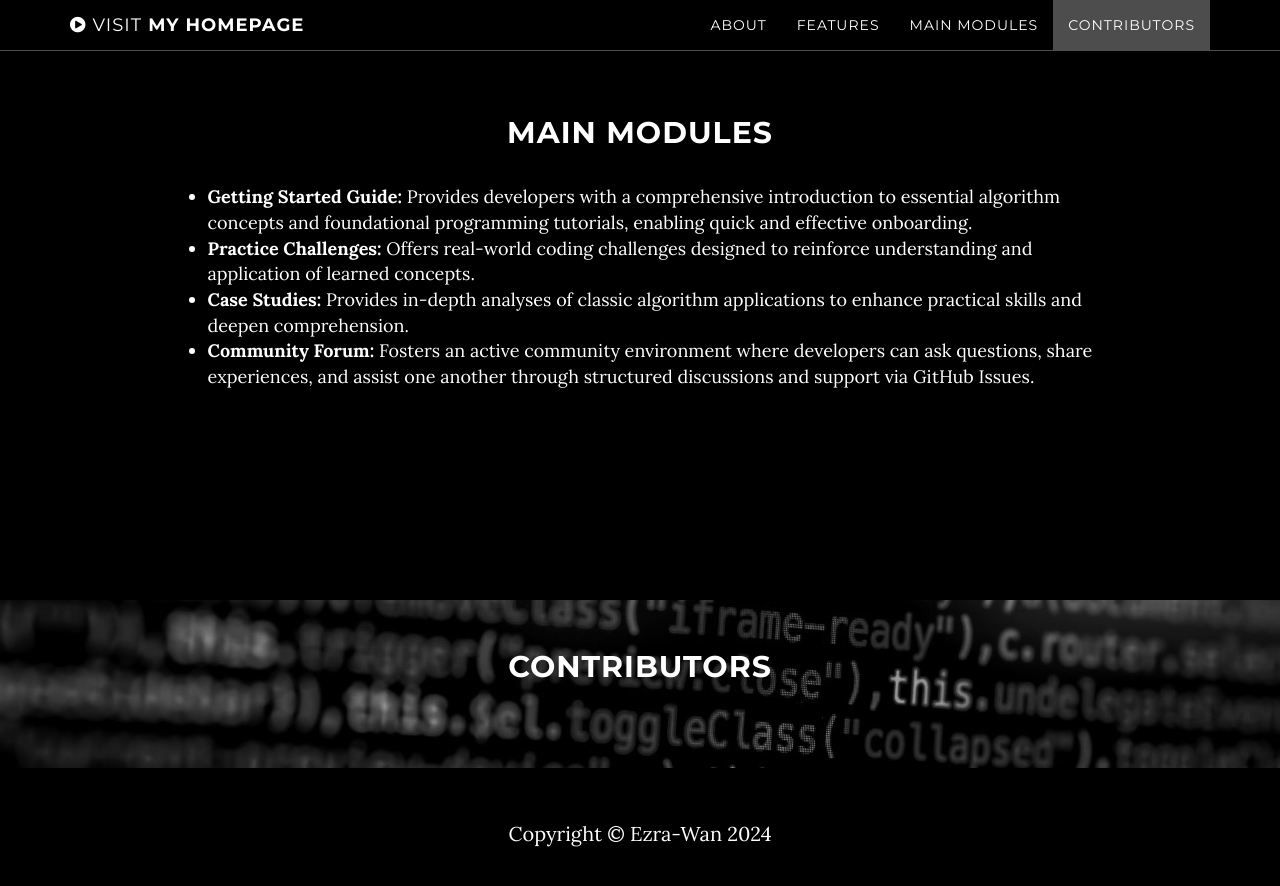
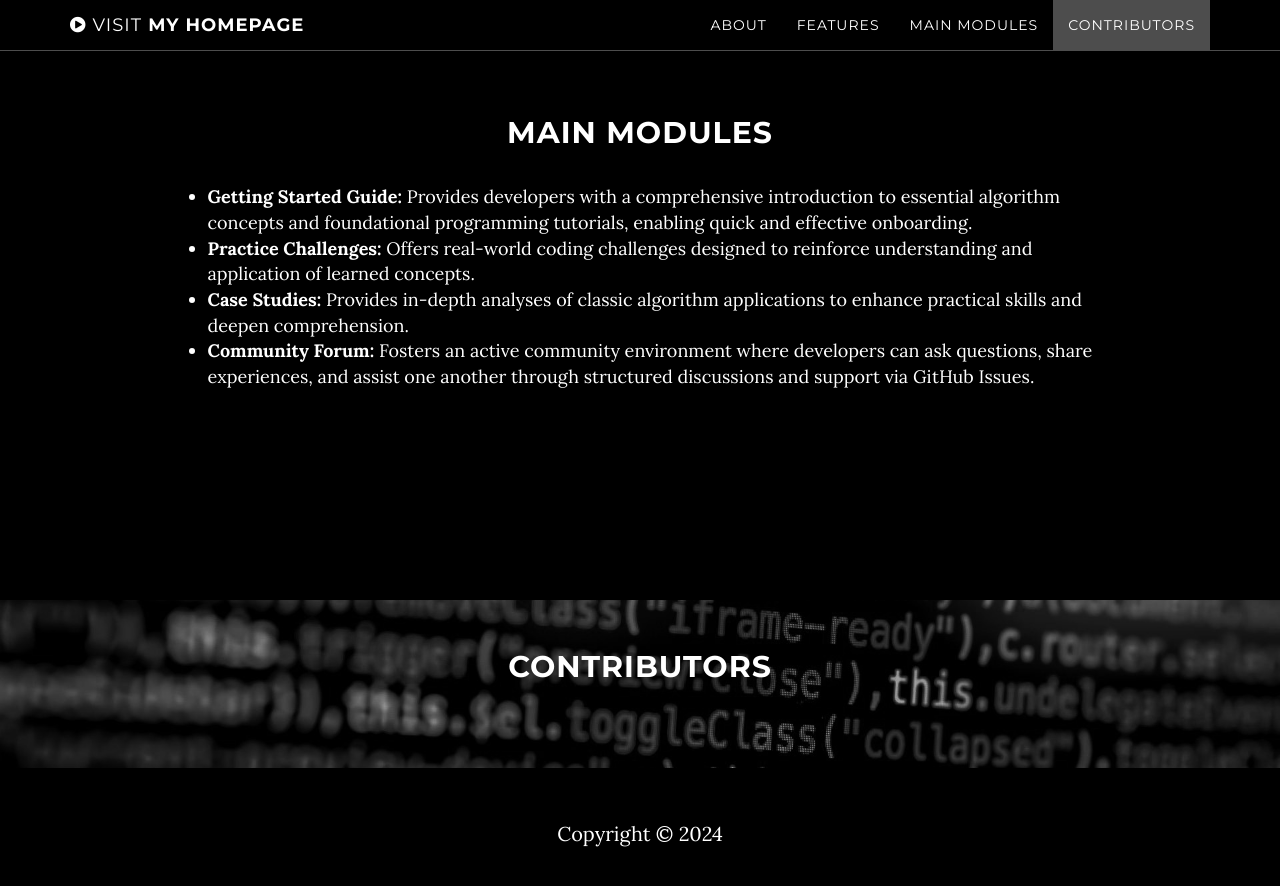
Before and after one commit to dapenglang/ALOGRITHM-HUB, a Jekyll site: the page built from index.html, in a window 1280 px wide and 900 px high, scrolled down 2315 px. Shown: the top 886 px of the window. Built offline with Jekyll 4.4.1, drawn with Linux system fonts in a browser that asks for light colours.

Commit message:
Update _config.yml

```diff
--- a/_config.yml
+++ b/_config.yml
@@ -10,7 +10,7 @@ color:
   links: '#219ab3'
 
 # Footer settings
-footer: Ezra-Wan
+footer:
 
 # Social networks usernames (many more available: google-plus, flickr, dribbble, pinterest, instagram, tumblr, linkedin, etc.)
 social:
```
